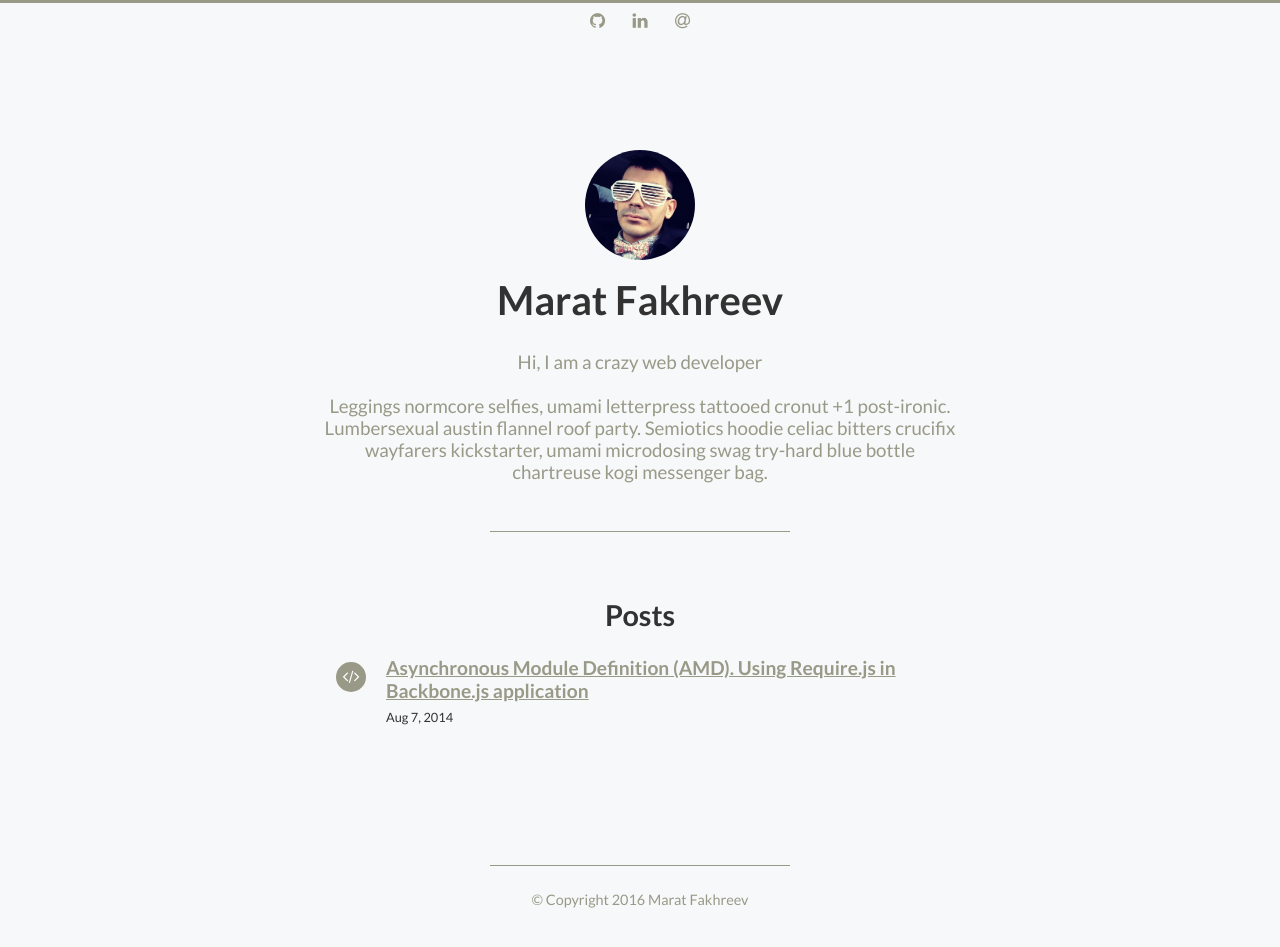
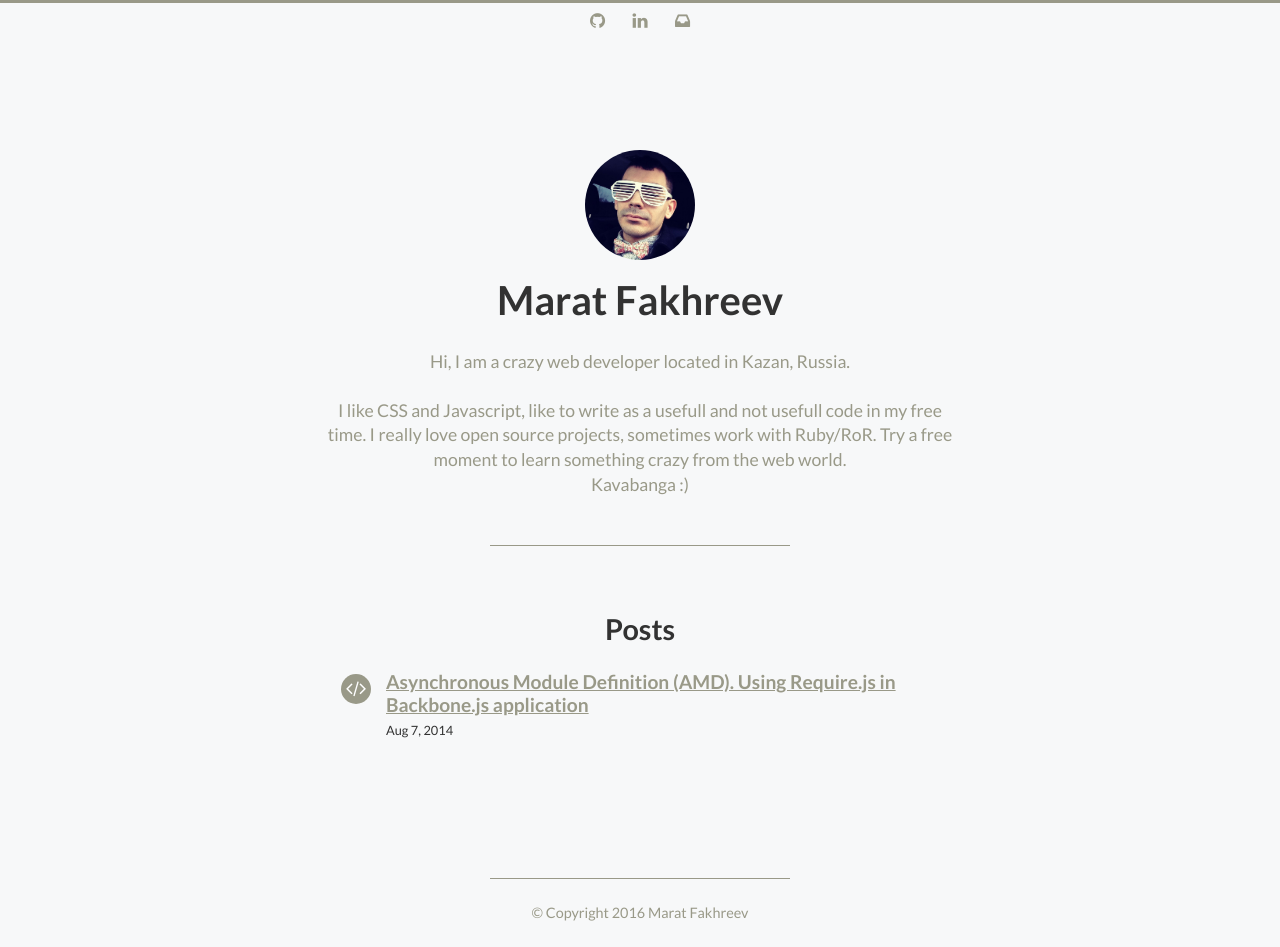
Before and after one commit to maratfakhreev/maratfakhreev.github.io, a Jekyll site: the page built from index.html, in a window 1280 px wide. Built offline with Jekyll 4.4.1, drawn with Linux system fonts in a browser that asks for light colours; nearby versions of some CDN libraries; Markdown is read by kramdown in place of the engine named in the settings.

Commit message:
Update home page information. Add small design delicious

```diff
--- a/_config.yml
+++ b/_config.yml
@@ -1,17 +1,16 @@
 title: Marat Fakhreev
+
 description: >
-  Write an awesome description for your new site here. You can edit this
-  line in _config.yml. It will appear in your document head meta (for
-  Google search results) and in your feed.xml site description.
+  Marat Fakhreev's web site. Web, Javascript, Ruby on Rails developer.
 
 social:
   - icon: github
     url:  https://github.com/maratfakhreev
 
   - icon: linkedin
-    url:  https://www.linkedin.com/in/maratfakhreev
+    url:  https://www.linkedin.com/in/marat-fakhreev-b7629767
 
-  - icon: at
+  - icon: inbox
     url:  mailto:marat.fakhreev@gmail.com
 
 markdown: redcarpet
--- a/_sass/modules/_home.scss
+++ b/_sass/modules/_home.scss
@@ -3,6 +3,8 @@
   font-weight: 300;
   padding-bottom: 30px;
   text-align: center;
+  font-size: 1.1rem;
+  line-height: 1.4;
 }
 
 .line {
@@ -19,6 +21,12 @@
   border-radius: 50%;
   background-image: url("images/avatar.jpg");
   background-size: cover;
+  transition: all .3s ease;
+
+  &:hover {
+    transform: scale(1.1, 1.1);
+    transition: all .3s ease;
+  }
 }
 
 .home-content {
@@ -60,12 +68,20 @@
     width: 30px;
     height: 30px;
     position: absolute;
-    top: 22px;
-    left: 0;
+    top: 20px;
+    left: 5px;
     border-radius: 50%;
-    line-height: 28px;
+    line-height: 30px;
     text-align: center;
     color: #fff;
+    transition: all .3s ease;
+  }
+
+  a:hover {
+    .post-icon {
+      transform: scale(1.2, 1.2);
+      transition: all .3s ease;
+    }
   }
 }
 
--- a/index.html
+++ b/index.html
@@ -5,9 +5,11 @@ layout: default
   <div class="avatar"></div>
   <h1>Marat Fakhreev</h1>
   <h3 class="about-me">
-    Hi, I am a crazy web developer
+    Hi, I am a crazy web developer located in Kazan, Russia.
     <br/><br/>
-    Leggings normcore selfies, umami letterpress tattooed cronut +1 post-ironic. Lumbersexual austin flannel roof party. Semiotics hoodie celiac bitters crucifix wayfarers kickstarter, umami microdosing swag try-hard blue bottle chartreuse kogi messenger bag.
+    I like CSS and Javascript, like to write as a usefull and not usefull code in my free time. I really love open source projects, sometimes work with Ruby/RoR. Try a free moment to learn something crazy from the web world.
+    <br/>
+    Kavabanga :)
   </h3>
   <div class="line"></div>
 </header>
@@ -17,10 +19,11 @@ layout: default
   <ul class="post-list">
     {% for post in site.posts %}
       <li class="post-item">
-        <i class="fa fa-{{ post.type }} post-icon"></i>
-
         <h2>
-          <a class="post-link" href="{{ post.url }}">{{ post.title }}</a>
+          <a class="post-link" href="{{ post.url }}">
+            <i class="fa fa-{{ post.type }} post-icon"></i>
+            {{ post.title }}
+          </a>
         </h2>
         <span class="post-meta">{{ post.date | date: "%b %-d, %Y" }}</span>
       </li>
```
